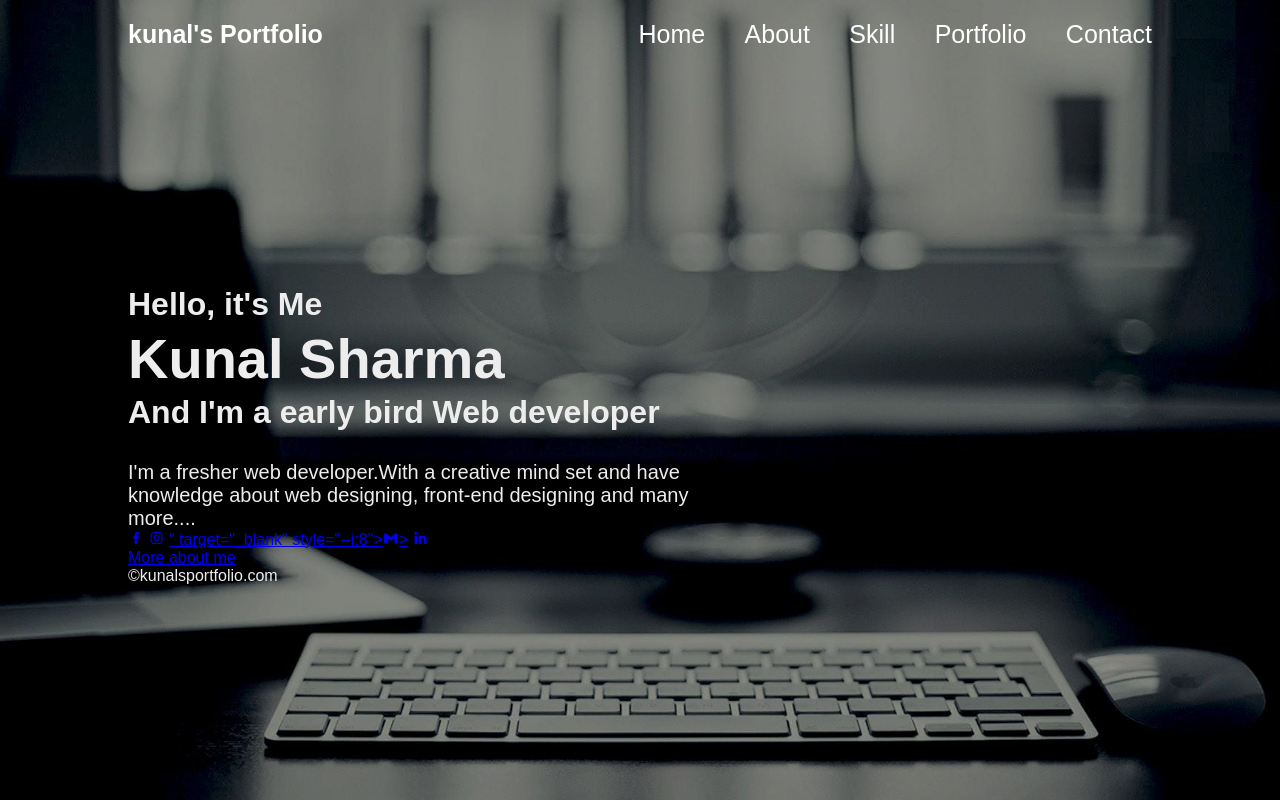
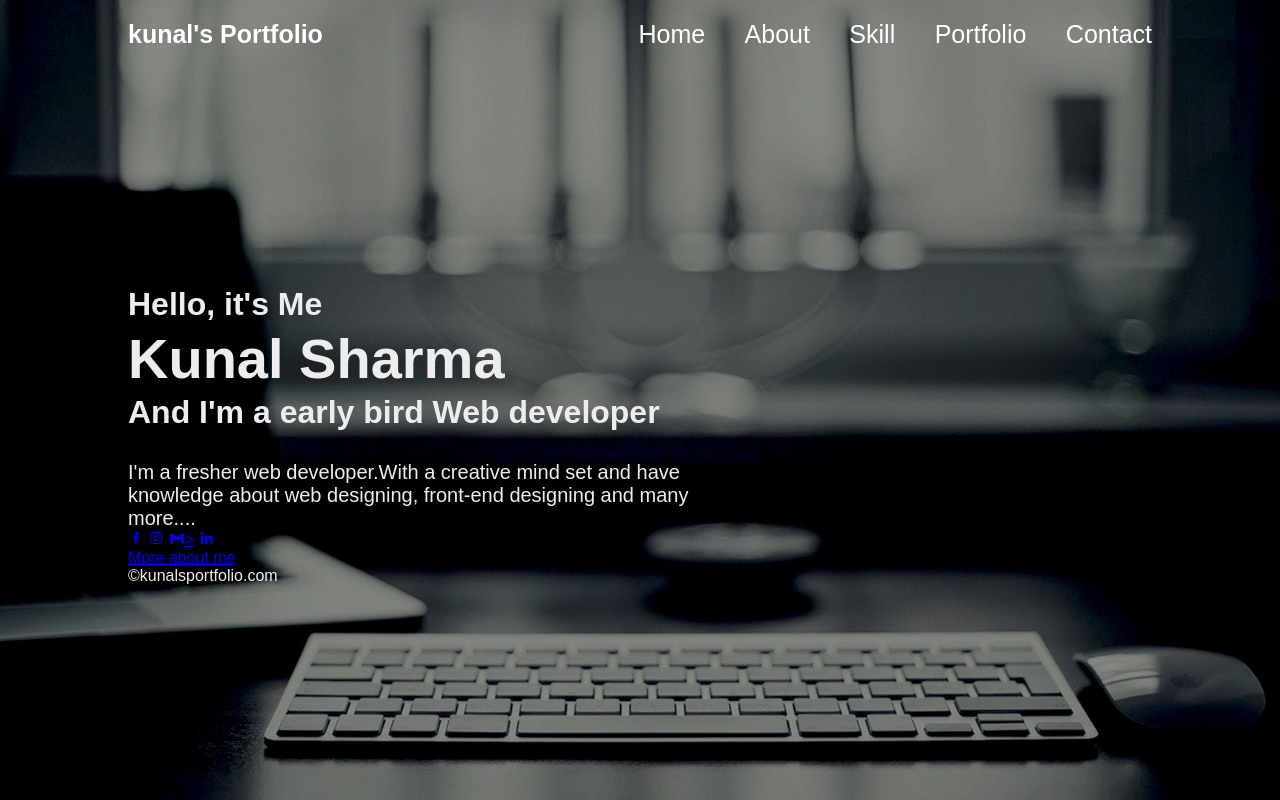
Before and after one commit to Kunalsharma02/My_portfolio, a plain HTML site: page index.html in a window 1280 px wide. Drawn offline with nearby package versions, Linux system fonts and the light colour scheme.

Commit message:
Update index.html

```diff
--- a/index.html
+++ b/index.html
@@ -31,7 +31,7 @@
             </div class="home-sci">
                  <a href="https://facebook.com" target="_blank" style="--i:6"><i class='bx bxl-facebook'></i></a>
                  <a href="https://www.instagram.com/__kunalsharma2/" target="_blank" style="--i:7"><i class='bx bxl-instagram'></i></a>
-                 <a href="mailto:kunalsharmajhansi@gmail.com" target="_blank"><img src=""></>" target="_blank" style="--i:8"><i class='bx bxl-gmail'></i></box-icon>></i></a>
+                 <a href="mailto:kunalsharmajhansi@gmail.com" target="_blank"><img src=""><i class='bx bxl-gmail'></i></box-icon>></i></a>
                  <a href="https://www.linkedin.com/in/kunalsharma--" target="_blank" style="--i:9"><i class='bx bxl-linkedin' ></i></a>
             <div>
         </div>
```
